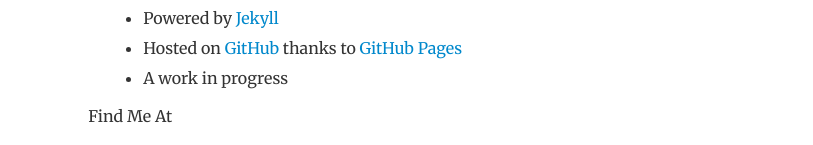
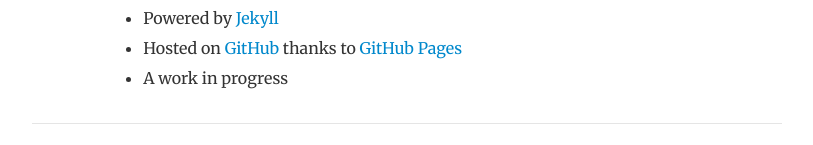
Before and after one commit to SallyKAN/SallyKAN.github.io, a Jekyll site: the page built from about/index.html, in a window 1280 px wide. Shown: the part 399-544 px from the top of the page, without its empty margins (233-1046 px from the left). Built offline with Jekyll 4.4.1, drawn with Linux system fonts in a browser that asks for light colours.

Commit message:
delete some lines in About page

```diff
--- a/about/index.html
+++ b/about/index.html
@@ -26,8 +26,4 @@ description: For Web learning and fun
         <li>Hosted on <a href="http://github.com/jmcglone/jmcglone.github.io" title="This site hosted on GitHub">GitHub</a> thanks to <a href="http://pages.github.com/" title="GitHub Pages">GitHub Pages</a></li>
         <li>A work in progress</li>
       </ul>
-  <p>Find Me At</p>
-  <ul class="list-unstyled">
-  <li><a href="https://github.com/SallyKAN">GitHub</a></li>
-  <li><a href="mailto:snapekang@gmail.com">Email</a></li>
   </div>
```
